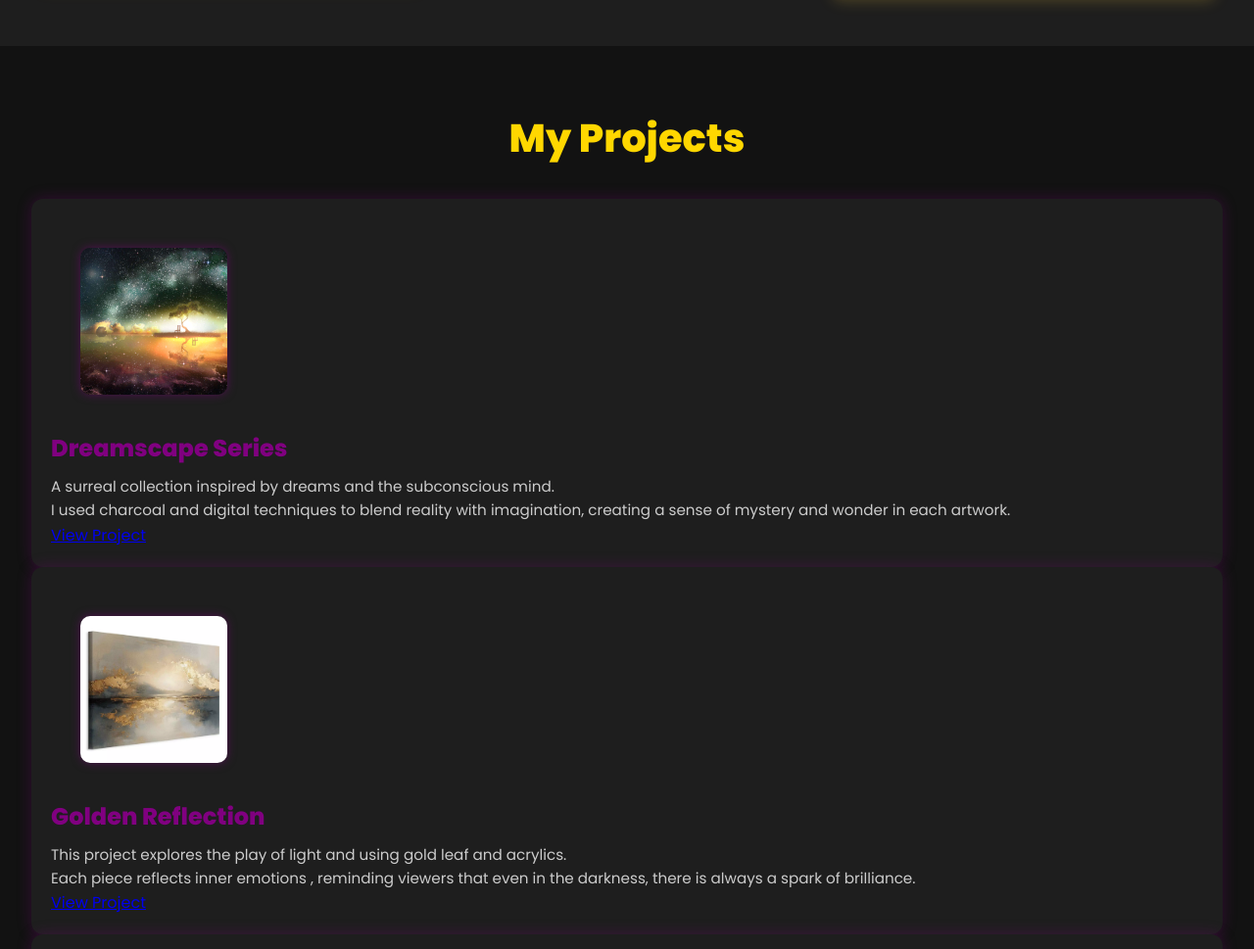
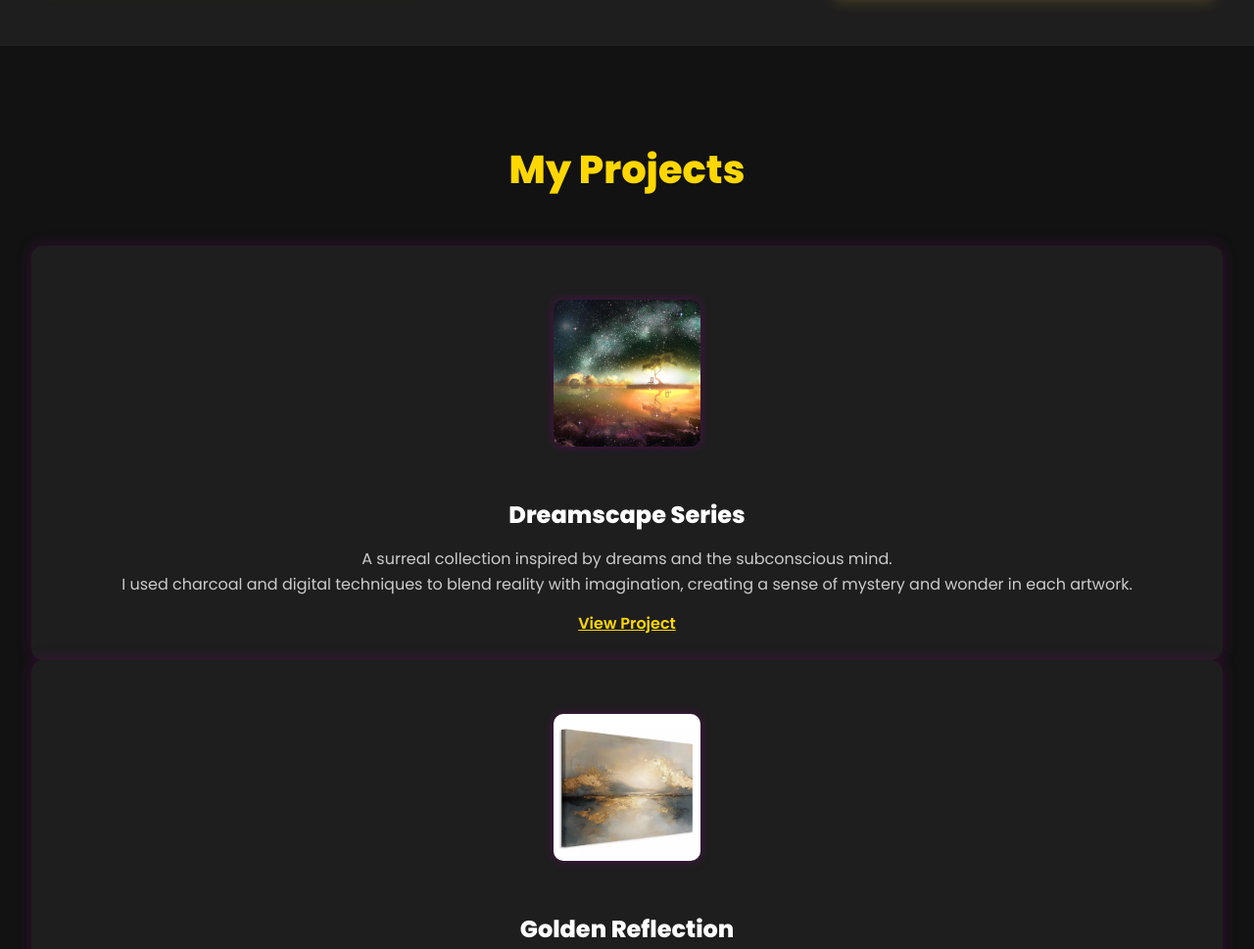
Before and after one commit to jai06qui/jaijai2, a plain HTML site: page index.html in a window 1280 px wide. Shown: the part 2378-3347 px from the top of the page at 98% size. Drawn offline with Linux system fonts and the light colour scheme.

Commit message:
Update style.css

```diff
--- a/style.css
+++ b/style.css
@@ -200,38 +200,47 @@ main {
 /* Project Section */
 #project {
   background: #121212;
-  padding: 4rem 2rem;
+  padding: 6rem 2rem;
   text-align: center;
 }
 
 #project h1 {
-  margin-bottom: 2rem;
+  margin-bottom: 3rem;
   font-size: 2.5rem;
   color: gold;
-  text-align: center;
 }
 
-.project-container {
-  display: grid;
-  grid-template-columns: repeat(3, 1fr); /* exactly 3 columns */
-  gap: 2rem;
-  max-width: 1100px;
-  margin: 15px;
-}
 
 .project-card {
   background: #1e1e1e;
   border-radius: 12px;
-  padding: 20px;
+  padding: 25px;
   box-shadow: 0 0 15px rgba(128, 0, 128, 0.3);
   transition: transform 0.3s;
-  text-align: left; /* optional: aligns text nicely under image */
+}
+.project-card h2 {
+  margin: 15px 0;
+  color:white;
+}
+.project-card p{
+  margin-bottom: 15px;
+  color: #ccc;
+  line-height: 1.6;
 }
 
 .project-card:hover {
   transform: translateY(-10px);
 }
-
+.view-project {
+  display: inline-block;
+  color: gold;
+  font-weight: 600;
+  text-decoration: underline;
+  transition: background 0.3s;
+}
+.view-project:hover {
+  color: purple;
+}
 .project-card img {
   width: 150px;
   height: 150px;
@@ -240,18 +249,8 @@ main {
   margin-bottom: 15px;
   margin: 30px;
   box-shadow: 0 0 10px rgba(128, 0, 128, 0.5);
+}
 
-}
-.project-card h2 {
-  margin-bottom: 10px;
-  color: purple;
-}
-.project-card p {
-  color: #ccc;
-  line-height: 1.6;
-  font-size: 0.95rem;
-  text-align: left;
-}
 
 /* CONTACT SECTION */
 #contact {
@@ -314,4 +313,5 @@ footer {
 @keyframes fadeInUp {
   from { opacity: 0; transform: translateY(50px); }
   to { opacity: 1; transform: translateY(0); }
+
 }
```
